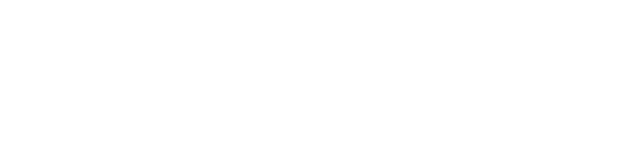
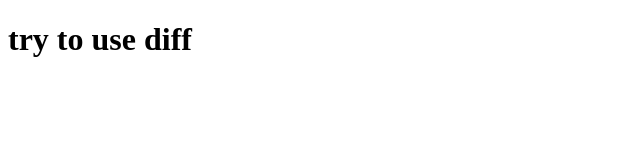
Before and after one commit to thiyagusasikumar/GITHUB-practice, a plain HTML site: page index.html in a window 1280 px wide. Shown: the whole page, without its empty margins (0-640 px from the left). Drawn offline with Linux system fonts and the light colour scheme.

Commit message:
update the instructions

```diff
--- a/index.html
+++ b/index.html
@@ -7,6 +7,7 @@
     <title>Tailwind CSs
     </title>
 </head>
+<H1>try to use diff </H1>
 
 <body>
 
```
